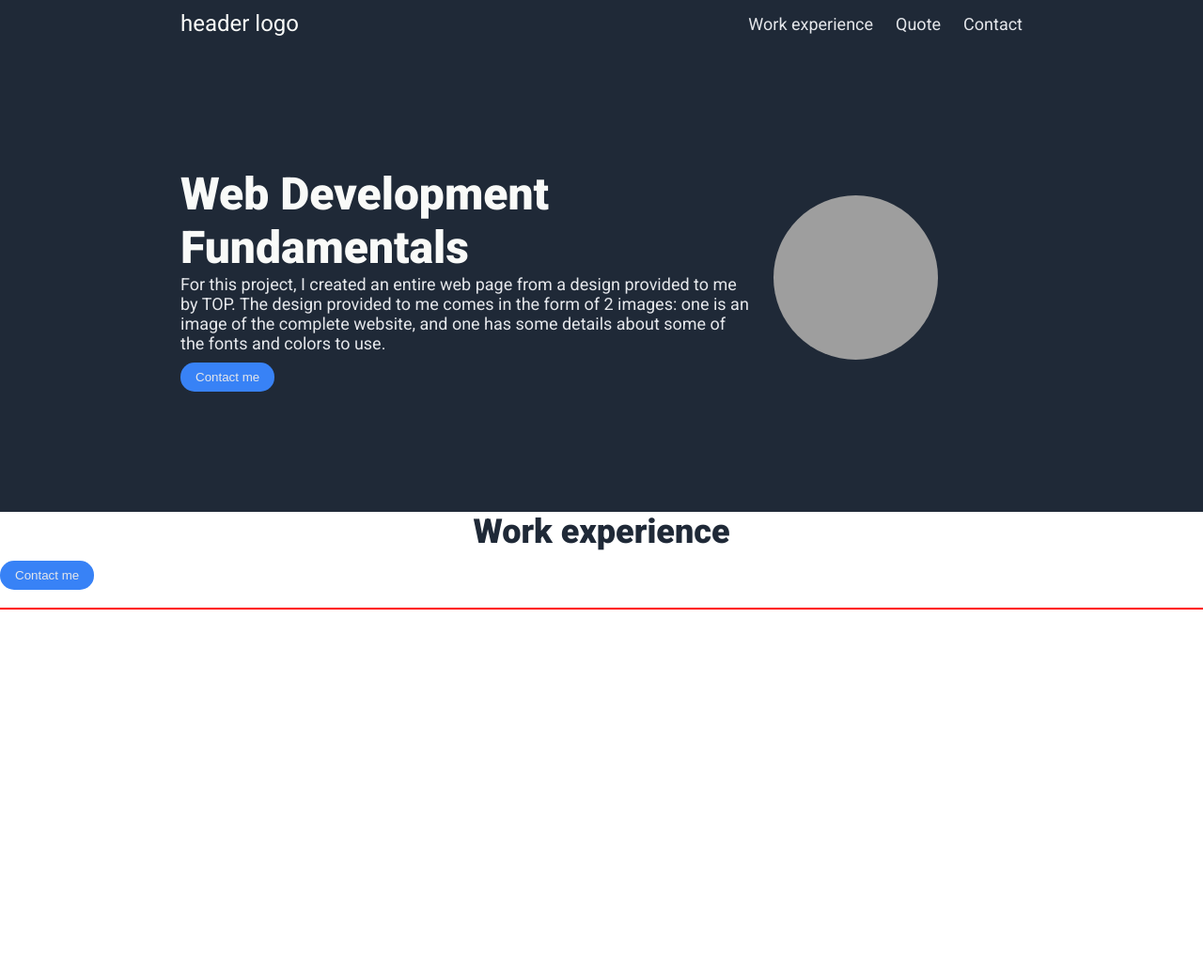
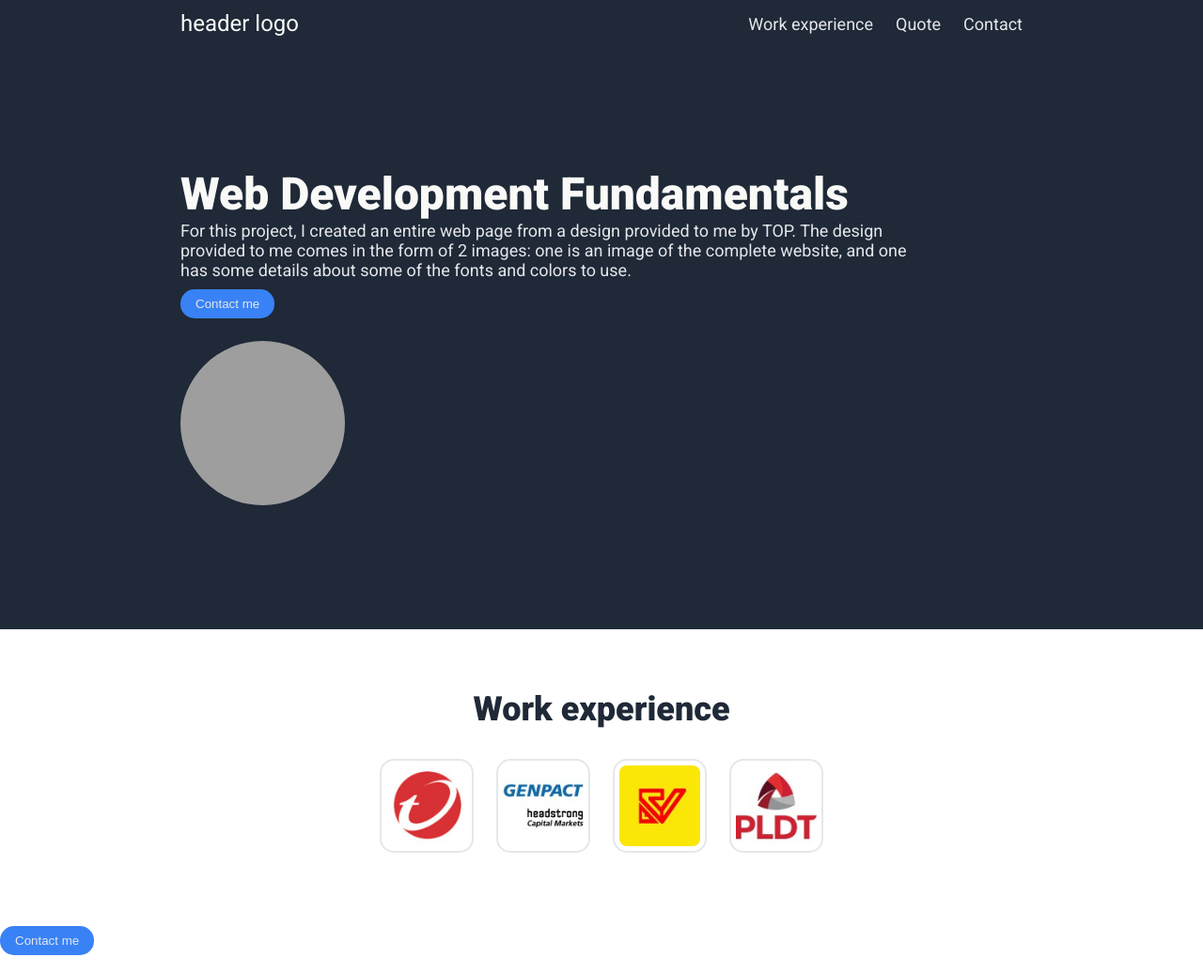
Before and after one commit to melvinguerra/web-dev-fundamentals, a plain HTML site: page index.html in a window 1280 px wide. Shown: the whole page at 94% size. Before the commit the page ends 800 px from the top, so only its background shows below. Drawn offline with Linux system fonts and the light colour scheme; grey boxes are pictures that could not be loaded.

Commit message:
Add styles to Work experience section
- Center Work experience heading
- Add company images
- Add border and rounded borders to images
- Add flex wrap to make the company images wrap on smaller device views

```diff
--- a/index.html
+++ b/index.html
@@ -29,15 +29,15 @@
                 <p>For this project, I created an entire web page from a design provided to me by TOP. The design provided to me comes in the form of 2 images: one is an image of the complete website, and one has some details about some of the fonts and colors to use.</p>
                 <button class="button">Contact me</button>
             </div>
-            <div class="profile-image"><img src="https://avatars.githubusercontent.com/u/26179386?" alt="Photo of Melvin Guerra" loading="lazy" height="175px" width="175px"></div>
+            <div class="profile-image"><img src="https://avatars.githubusercontent.com/u/26179386?" alt="Photo of Melvin Guerra" height="175px" width="175px"></div>
         </section>
         <section class="work-experience" id="work">
             <h2>Work experience</h2>
             <div class="cards">
-                <div class="card"></div>
-                <div class="card"></div>
-                <div class="card"></div>
-                <div class="card"></div>
+                <div class="card"><img src="./digital-assets/logo-trend-micro.jpeg" alt="Logo of Trend Micro" loading="lazy" height="100px" width="100px"></div>
+                <div class="card"><img src="./digital-assets/logo-genpact-headstrong.jpeg" alt="Logo of Genpact - Headstrong Philippines" loading="lazy" height="100px" width="100px"></div>
+                <div class="card"><img src="./digital-assets/logo-silicon-valley.jpeg" alt="Logo of Silicon Valley Computer Group Philippines" loading="lazy" height="100px" width="100px"></div>
+                <div class="card"><img src="./digital-assets/logo-pldt.jpeg" alt="Logo of PLDT" loading="lazy" height="100px" width="100px"></div>
             </div>
         </section>
         <section class="quotes" id="quotation">
--- a/styles/styles.css
+++ b/styles/styles.css
@@ -40,11 +40,11 @@ body {
     display: flex;
     align-items: center;
     gap: 24px;
-
+    flex-wrap: wrap;
     justify-content: space-between;
 }
 .hero .content {
-    max-width: 700px;
+    max-width: 784px;
 
 }
 
@@ -81,12 +81,34 @@ button {
 .work-experience {
     display: flex;
     justify-content: center;
+    padding: 5% 15%;
+    gap: 16px;
     background-color: white;
-    back
+    flex-direction: column;
+    align-items: center;
 }
 
 .work-experience h2 {
     font-size: 36px;
     color: #1F2937;
     font-weight: 900;
+    margin-bottom: 16px;
 }
+
+.work-experience .cards{
+    display: flex;
+    justify-content: space-around;
+    gap: 24px;
+    flex-wrap: wrap;
+
+}
+
+.work-experience img {
+    border: 2px solid #E5E7EB;
+    border-radius: 15px;
+    padding: 5% 5%;
+}
+
+.quotes {
+    background-color: #E5E7EB;
+}
```
